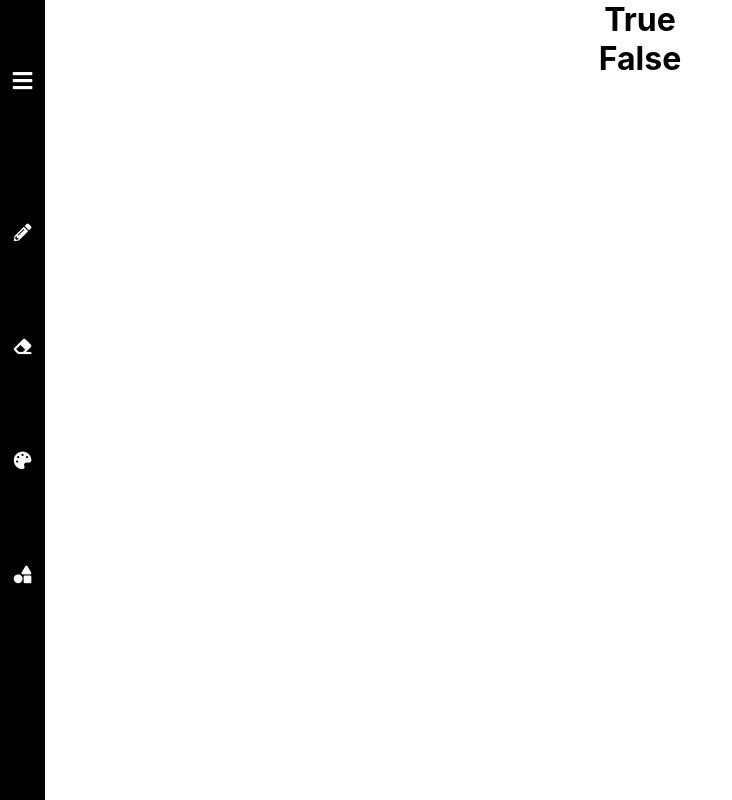
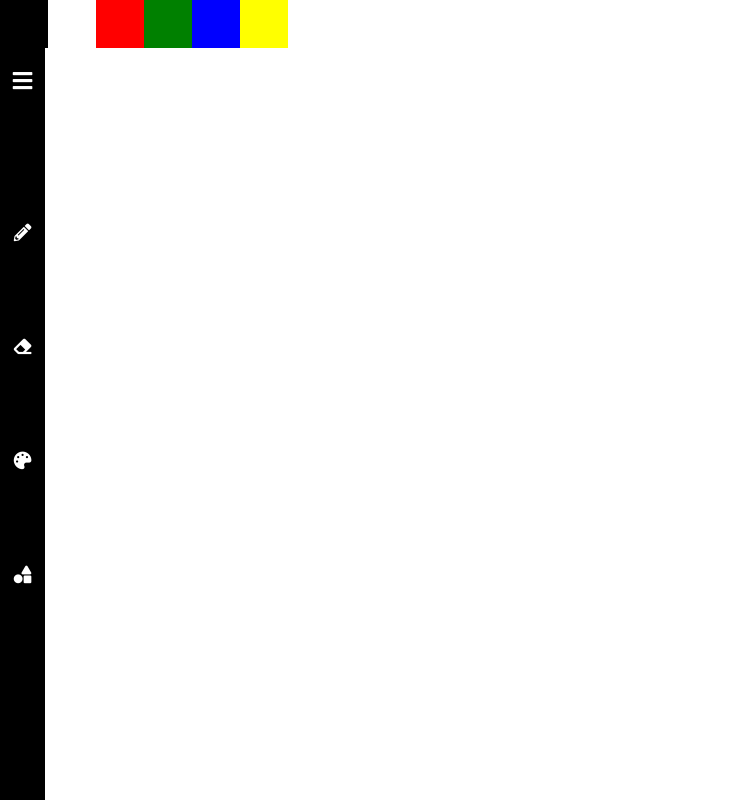
Before and after one commit to mehulsingh072001/whiteboard, a React (Create React App) app: page / in a window 1280 px wide. Both pictures are taken after a click on the icon 22 px from the left and 224 px from the top of the page. Shown: the whole page, without its empty margins (0-732 px from the left). Built offline with nearby package versions, Linux system fonts and the light colour scheme.

Commit message:
did some work

```diff
--- a/src/Components/Board.js
+++ b/src/Components/Board.js
@@ -1,13 +1,22 @@
+import React, { useState, useContext } from 'react'
+import { Context } from '../Context.js';
 import Draw from './Draw'
 import Erase from './Eraser'
 
+
 function Board() {
-  return(
-    <div>
-      <Draw/>
-      <Erase/>
-    </div>
-  )
+  const{ draw } = useContext(Context)
+
+    if(draw[0] === true) {
+      return(
+        <Draw/>
+      )
+    }
+    return(
+      <div>
+        <Erase/>
+      </div>
+    )
 }
 
 export default Board;
--- a/src/Components/Draw.js
+++ b/src/Components/Draw.js
@@ -1,16 +1,92 @@
-import React, { useState, useContext } from 'react'
+import React, { useRef, useEffect, useState, useContext } from 'react';
 import { Context } from '../Context.js';
+import '../Styles/Draw.css'
+
 
 const Draw = () => {
   const{ draw } = useContext(Context)
 
-  if(draw[0] === true) {
-    return(
-      <h1>True</h1>
-    )
-  }
-  return (
-    <h1>False</h1>
+  const canvasRef = useRef(null);
+  const colorsRef = useRef(null);
+
+  useEffect(() => {
+    const canvas = canvasRef.current;
+    const context = canvas.getContext('2d')
+
+    const colors = document.getElementsByClassName('color')
+
+    const current = {
+      color: 'black'
+    }
+
+    const onColorUpdate = (e) => {
+      current.color = e.target.className.split(' ')[1]
+    };
+
+    for (let i=0; i<colors.length; i++){
+      colors[i].addEventListener('click', onColorUpdate)
+    }
+
+    let drawing = false
+
+    const drawLine = (x0, y0, x1, y1, color, emit) => {
+      context.beginPath();
+      context.moveTo(x0, y0);
+      context.lineTo(x1, y1);
+      context.strokeStyle = color;
+      context.lineWidth = 2;
+      context.stroke();
+      context.closePath();
+    }
+
+    const onMouseDown = (e) => {
+      drawing = true;
+      current.x = e.clientX || e.touches[0].clientX;
+      current.y = e.clientY || e.touches[0].clientY;
+    }
+
+    const onMouseMove = (e) => {
+      if(!drawing) {return ;}
+      drawLine(current.x, current.y, e.clientX || e.touches[0].clientX, e.clientY || e.touches[0].clientY, current.color, true);
+      current.x = e.clientX || e.touches[0].clientX;
+      current.y = e.clientY || e.touches[0].clientY;
+    }
+
+    const onMouseUp = (e) => {
+      if (!drawing) { return }
+      drawing = false;
+      drawLine(current.x, current.y, e.clientX || e.touches[0].clientX, e.clientY || e.touches[0].clientY, current.color, true);
+    }
+
+    canvas.addEventListener('mousedown', onMouseDown, false);
+    canvas.addEventListener('mouseup', onMouseUp, false);
+    canvas.addEventListener('mouseout', onMouseUp, false);
+
+    // canvas listen for mouse clicks
+    const onResize = () => {
+      canvas.width = window.innerWidth
+      canvas.height = window.innerHeight
+    }
+
+    const onDrawingEvent = (data) => {
+      const w = canvas.width;
+      const h = canvas.height;
+      drawLine(data.x0 * w, data.y0 * h, data.x1 * w, data.y1 * h, data.color);
+    }
+  }, [])
+
+  return(
+    <div>
+      <canvas ref={canvasRef} className="whiteboard"/>
+      <div ref={colorsRef} className="colors">
+        <div className="color black"/>
+        <div className="color white"/>
+        <div className="color red"/>
+        <div className="color green"/>
+        <div className="color blue"/>
+        <div className="color yellow"/>
+      </div>
+    </div>
   )
 }
 
--- /dev/null
+++ b/src/Styles/Draw.css
@@ -0,0 +1,31 @@
+* {
+  box-sizing: border-box;
+}
+
+.whiteboard {
+  cursor: crosshair;
+  height: 100%;
+  width: 100%;
+  position: absolute;
+  left: 0;
+  right: 0;
+  bottom: 0;
+  top: 0;
+}
+
+.colors {
+  position: absolute;
+}
+
+.color {
+  display: inline-block;
+  height: 48px;
+  width: 48px;
+}
+
+.color.black {background-color: black}
+.color.red {background-color: red}
+.color.green {background-color: green}
+.color.blue {background-color: blue}
+.color.yellow {background-color: yellow}
+.color.white {background-color: white}
```
